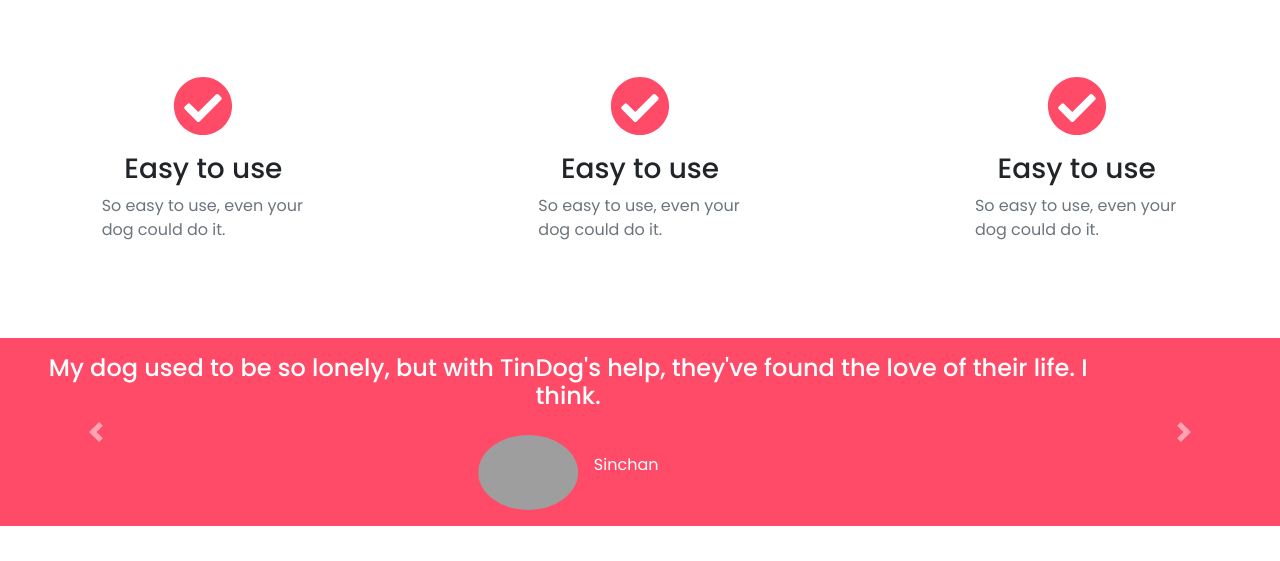
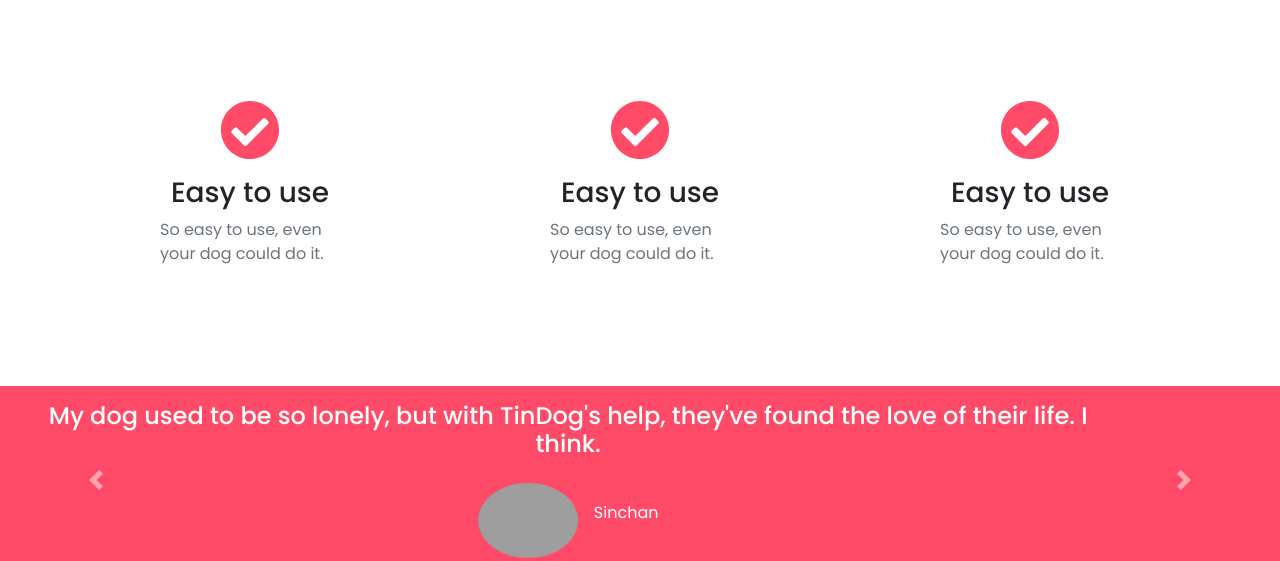
Before and after one commit to Pranav-Sawant1996/Assignment_4, a plain HTML site: page index.html in a window 1280 px wide. Shown: the part 239-800 px from the top of the page. Drawn offline with nearby package versions, Linux system fonts and the light colour scheme; grey boxes are pictures that could not be loaded.

Commit message:
Update index.html

```diff
--- a/index.html
+++ b/index.html
@@ -108,70 +108,22 @@
     </section>
 
     <!-- section-2 -->
-    <section class="section-2">
+    <section class="section-2 container">
         <div class="d-flex justify-content-around row">
-        <div class="section-2-item col col-lg-4">
-          <svg
-            class="svg-inline--fa fa-check-circle fa-w-16 icon fa-4x"
-            aria-hidden="true"
-            data-prefix="fas"
-            data-icon="check-circle"
-            role="img"
-            xmlns="http://www.w3.org/2000/svg"
-            viewBox="0 0 512 512"
-            data-fa-i2svg=""
-          >
-            <path
-              fill="currentColor"
-              d="M504 256c0 136.967-111.033 248-248 248S8 392.967 8 256 119.033 8 256 8s248 111.033 248 248zM227.314 387.314l184-184c6.248-6.248 6.248-16.379 0-22.627l-22.627-22.627c-6.248-6.249-16.379-6.249-22.628 0L216 308.118l-70.059-70.059c-6.248-6.248-16.379-6.248-22.628 0l-22.627 22.627c-6.248 6.248-6.248 16.379 0 22.627l104 104c6.249 6.249 16.379 6.249 22.628.001z"
-            ></path>
-          </svg>
+            <div class="my-4 section-2-item col-12 col-lg-4">
+                <svg class="svg-inline--fa fa-check-circle fa-w-16 icon fa-4x" aria-hidden="true" data-prefix="fas" data-icon="check-circle" role="img" xmlns="http://www.w3.org/2000/svg" viewBox="0 0 512 512" data-fa-i2svg=""><path fill="currentColor" d="M504 256c0 136.967-111.033 248-248 248S8 392.967 8 256 119.033 8 256 8s248 111.033 248 248zM227.314 387.314l184-184c6.248-6.248 6.248-16.379 0-22.627l-22.627-22.627c-6.248-6.249-16.379-6.249-22.628 0L216 308.118l-70.059-70.059c-6.248-6.248-16.379-6.248-22.628 0l-22.627 22.627c-6.248 6.248-6.248 16.379 0 22.627l104 104c6.249 6.249 16.379 6.249 22.628.001z"></path></svg>
                 <h3 class="mt-3">Easy to use</h3>
-          <p class="text-secondary w-50">
-            So easy to use, even your dog could do it.
-          </p>
+                <p class="text-secondary w-50">So easy to use, even your dog could do it.</p>
             </div>
-        <div class="section-2-item col col-lg-4">
-          <svg
-            class="svg-inline--fa fa-check-circle fa-w-16 icon fa-4x"
-            aria-hidden="true"
-            data-prefix="fas"
-            data-icon="check-circle"
-            role="img"
-            xmlns="http://www.w3.org/2000/svg"
-            viewBox="0 0 512 512"
-            data-fa-i2svg=""
-          >
-            <path
-              fill="currentColor"
-              d="M504 256c0 136.967-111.033 248-248 248S8 392.967 8 256 119.033 8 256 8s248 111.033 248 248zM227.314 387.314l184-184c6.248-6.248 6.248-16.379 0-22.627l-22.627-22.627c-6.248-6.249-16.379-6.249-22.628 0L216 308.118l-70.059-70.059c-6.248-6.248-16.379-6.248-22.628 0l-22.627 22.627c-6.248 6.248-6.248 16.379 0 22.627l104 104c6.249 6.249 16.379 6.249 22.628.001z"
-            ></path>
-          </svg>
+            <div class="my-4 section-2-item col-12 col-lg-4">
+                <svg class="svg-inline--fa fa-check-circle fa-w-16 icon fa-4x" aria-hidden="true" data-prefix="fas" data-icon="check-circle" role="img" xmlns="http://www.w3.org/2000/svg" viewBox="0 0 512 512" data-fa-i2svg=""><path fill="currentColor" d="M504 256c0 136.967-111.033 248-248 248S8 392.967 8 256 119.033 8 256 8s248 111.033 248 248zM227.314 387.314l184-184c6.248-6.248 6.248-16.379 0-22.627l-22.627-22.627c-6.248-6.249-16.379-6.249-22.628 0L216 308.118l-70.059-70.059c-6.248-6.248-16.379-6.248-22.628 0l-22.627 22.627c-6.248 6.248-6.248 16.379 0 22.627l104 104c6.249 6.249 16.379 6.249 22.628.001z"></path></svg>
                 <h3 class="mt-3">Easy to use</h3>
-          <p class="text-secondary w-50">
-            So easy to use, even your dog could do it.
-          </p>
+                <p class="text-secondary w-50">So easy to use, even your dog could do it.</p>
             </div>
-        <div class="section-2-item col col-lg-4">
-          <svg
-            class="svg-inline--fa fa-check-circle fa-w-16 icon fa-4x"
-            aria-hidden="true"
-            data-prefix="fas"
-            data-icon="check-circle"
-            role="img"
-            xmlns="http://www.w3.org/2000/svg"
-            viewBox="0 0 512 512"
-            data-fa-i2svg=""
-          >
-            <path
-              fill="currentColor"
-              d="M504 256c0 136.967-111.033 248-248 248S8 392.967 8 256 119.033 8 256 8s248 111.033 248 248zM227.314 387.314l184-184c6.248-6.248 6.248-16.379 0-22.627l-22.627-22.627c-6.248-6.249-16.379-6.249-22.628 0L216 308.118l-70.059-70.059c-6.248-6.248-16.379-6.248-22.628 0l-22.627 22.627c-6.248 6.248-6.248 16.379 0 22.627l104 104c6.249 6.249 16.379 6.249 22.628.001z"
-            ></path>
-          </svg>
+            <div class="my-4 section-2-item col-12 col-lg-4">
+                <svg class="svg-inline--fa fa-check-circle fa-w-16 icon fa-4x" aria-hidden="true" data-prefix="fas" data-icon="check-circle" role="img" xmlns="http://www.w3.org/2000/svg" viewBox="0 0 512 512" data-fa-i2svg=""><path fill="currentColor" d="M504 256c0 136.967-111.033 248-248 248S8 392.967 8 256 119.033 8 256 8s248 111.033 248 248zM227.314 387.314l184-184c6.248-6.248 6.248-16.379 0-22.627l-22.627-22.627c-6.248-6.249-16.379-6.249-22.628 0L216 308.118l-70.059-70.059c-6.248-6.248-16.379-6.248-22.628 0l-22.627 22.627c-6.248 6.248-6.248 16.379 0 22.627l104 104c6.249 6.249 16.379 6.249 22.628.001z"></path></svg>
                 <h3 class="mt-3">Easy to use</h3>
-          <p class="text-secondary w-50">
-            So easy to use, even your dog could do it.
-          </p>
+                <p class="text-secondary w-50">So easy to use, even your dog could do it.</p>
             </div>
         </div>
       </section>
```
Lines whose indentation alone changed are shown as unchanged.
